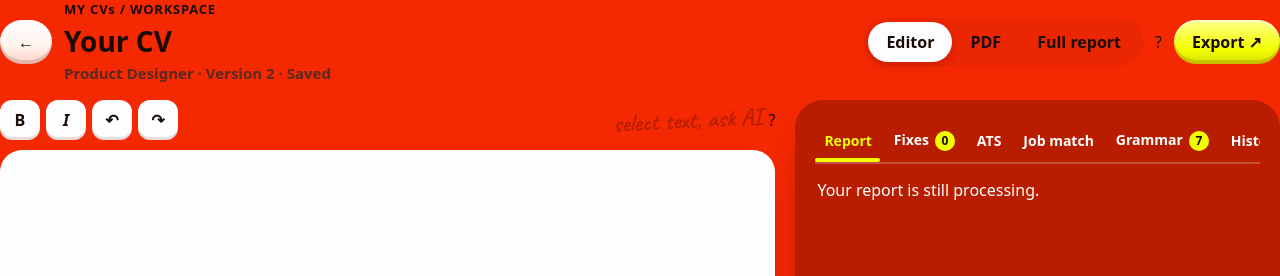
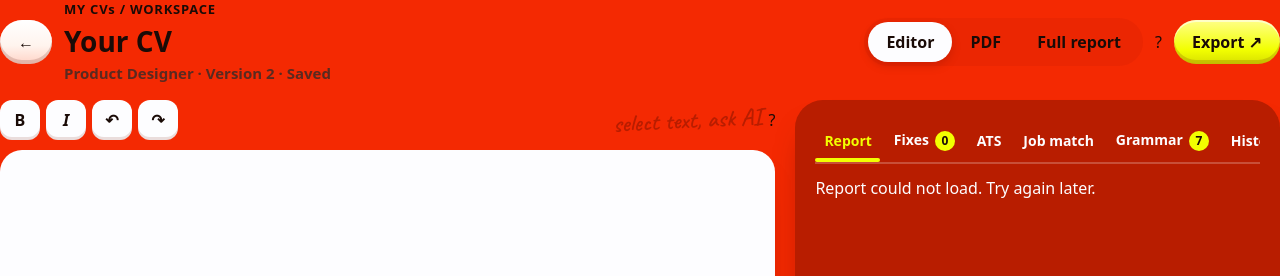
Before and after one commit to raflisbk/cv-analyzer, a Next.js app in the folder frontend/: page /app/cvs/1 in a window 1280 px wide. Shown: the top 276 px of the page. Built offline with nearby package versions, Linux system fonts and the light colour scheme; no server answers.

Commit message:
fix: show report and fixes loading errors

```diff
--- a/frontend/components/app-workspace/panel-content.tsx
+++ b/frontend/components/app-workspace/panel-content.tsx
@@ -9,6 +9,7 @@ export function PanelContent(props: WorkspacePanelProps) {
     return (
       <ReportPane
         scores={props.scores}
+        error={props.reportError}
         fixCount={props.fixes.length}
         bonus={props.bonus}
         openFixes={() => props.setTab("fixes")}
@@ -16,7 +17,13 @@ export function PanelContent(props: WorkspacePanelProps) {
     );
   }
   if (props.tab === "fixes") {
-    return <FixesPane fixes={props.fixes} onApply={props.onApply} />;
+    return (
+      <FixesPane
+        fixes={props.fixes}
+        error={props.fixesError}
+        onApply={props.onApply}
+      />
+    );
   }
   if (props.tab === "ats") {
     return (
--- a/frontend/components/app-workspace/panel/fixes-pane.tsx
+++ b/frontend/components/app-workspace/panel/fixes-pane.tsx
@@ -5,11 +5,16 @@ import styles from "../workspace-styles";
 
 export function FixesPane({
   fixes,
+  error,
   onApply,
 }: {
   fixes: WorkspaceFix[];
+  error?: boolean;
   onApply: (fix: WorkspaceFix, text: string, anchor: HTMLElement) => boolean;
 }) {
+  if (error) {
+    return <div role="alert">Fixes could not load. Try again later.</div>;
+  }
   return (
     <div className={styles.pane}>
       <div className={styles.row}>
--- a/frontend/components/app-workspace/panel/report-pane.tsx
+++ b/frontend/components/app-workspace/panel/report-pane.tsx
@@ -2,22 +2,26 @@ import HelpButton from "@/components/pathy/help-button";
 import type { ScoreResult } from "@/lib/types";
 import { ScoreBar } from "../score-bar";
 import { ReportChecks } from "./report-checks";
+import { ReportStatus } from "./report-status";
 import styles from "../workspace-styles";
 
 interface Props {
   scores: ScoreResult | null | undefined;
+  error?: boolean;
   openFixes: () => void;
   fixCount: number;
   bonus: number;
 }
 
-export function ReportPane({ scores, openFixes, fixCount, bonus }: Props) {
-  if (!scores) {
-    return (
-      <div className={styles.pane} role="status">
-        Your report is still processing.
-      </div>
-    );
+export function ReportPane({
+  scores,
+  error,
+  openFixes,
+  fixCount,
+  bonus,
+}: Props) {
+  if (!scores || error) {
+    return <ReportStatus error={error} />;
   }
   return (
     <div className={styles.pane}>
--- /dev/null
+++ b/frontend/components/app-workspace/panel/report-status.tsx
@@ -0,0 +1,7 @@
+export function ReportStatus({ error }: { error?: boolean }) {
+  return error ? (
+    <div role="alert">Report could not load. Try again later.</div>
+  ) : (
+    <div role="status">Your report is still processing.</div>
+  );
+}
--- a/frontend/components/app-workspace/workspace-panel-container.tsx
+++ b/frontend/components/app-workspace/workspace-panel-container.tsx
@@ -11,6 +11,10 @@ interface Props {
   edits: ReturnType<typeof useAppWorkspaceEdits>;
   navigate: (key: "view" | "tab", value: string) => void;
   onExport: () => void;
+}
+function showAnchor(navigate: Props["navigate"], anchorId: string) {
+  navigate("view", "editor");
+  requestAnimationFrame(() => showWorkspaceAnchor(anchorId));
 }
 export function WorkspacePanelContainer({
   jobId,
@@ -30,6 +34,10 @@ export function WorkspacePanelContainer({
       tab={tab}
       setTab={(next) => navigate("tab", next)}
       scores={scores}
+      reportError={Boolean(data.results.error && !scores)}
+      fixesError={Boolean(
+        data.results.error && !data.hydration.data?.analysis.suggestions,
+      )}
       fixes={edits.fixes}
       bonus={edits.bonus}
       ats={data.ats.data}
@@ -43,10 +51,7 @@ export function WorkspacePanelContainer({
       onAddSkill={edits.addSkill}
       onExport={onExport}
       onGrammar={edits.onGrammar}
-      onShow={(anchorId) => {
-        navigate("view", "editor");
-        requestAnimationFrame(() => showWorkspaceAnchor(anchorId));
-      }}
+      onShow={(anchorId) => showAnchor(navigate, anchorId)}
     />
   );
 }
--- a/frontend/components/app-workspace/workspace-panel.tsx
+++ b/frontend/components/app-workspace/workspace-panel.tsx
@@ -26,6 +26,8 @@ export interface WorkspacePanelProps {
   tab: WorkspaceTab;
   setTab: (tab: WorkspaceTab) => void;
   scores?: ScoreResult | null;
+  reportError?: boolean;
+  fixesError?: boolean;
   fixes: WorkspaceFix[];
   bonus: number;
   ats?: AtsData;
```
Also changed, not shown: 1 other file (tests, documents, lock files or other folders).
